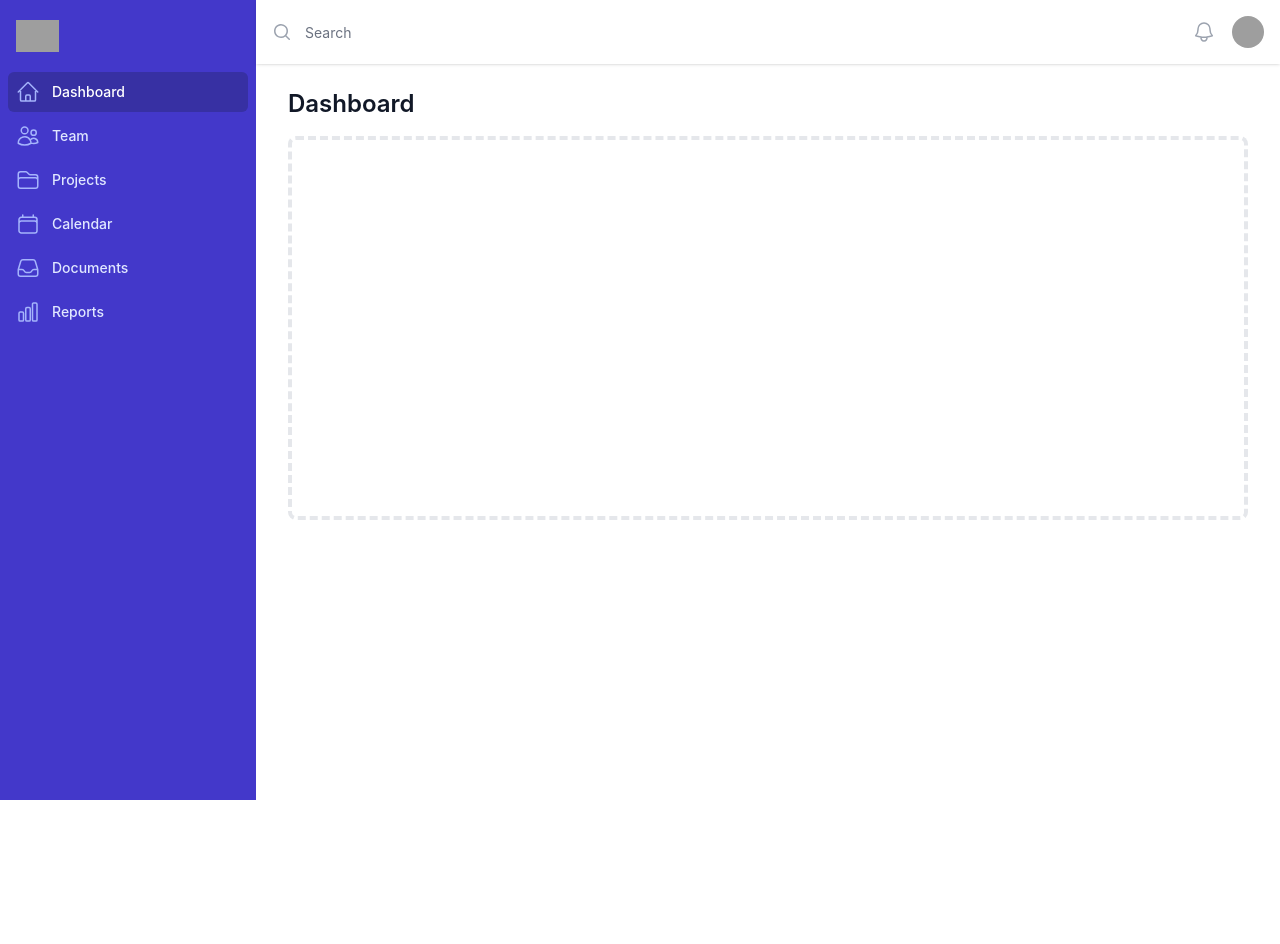
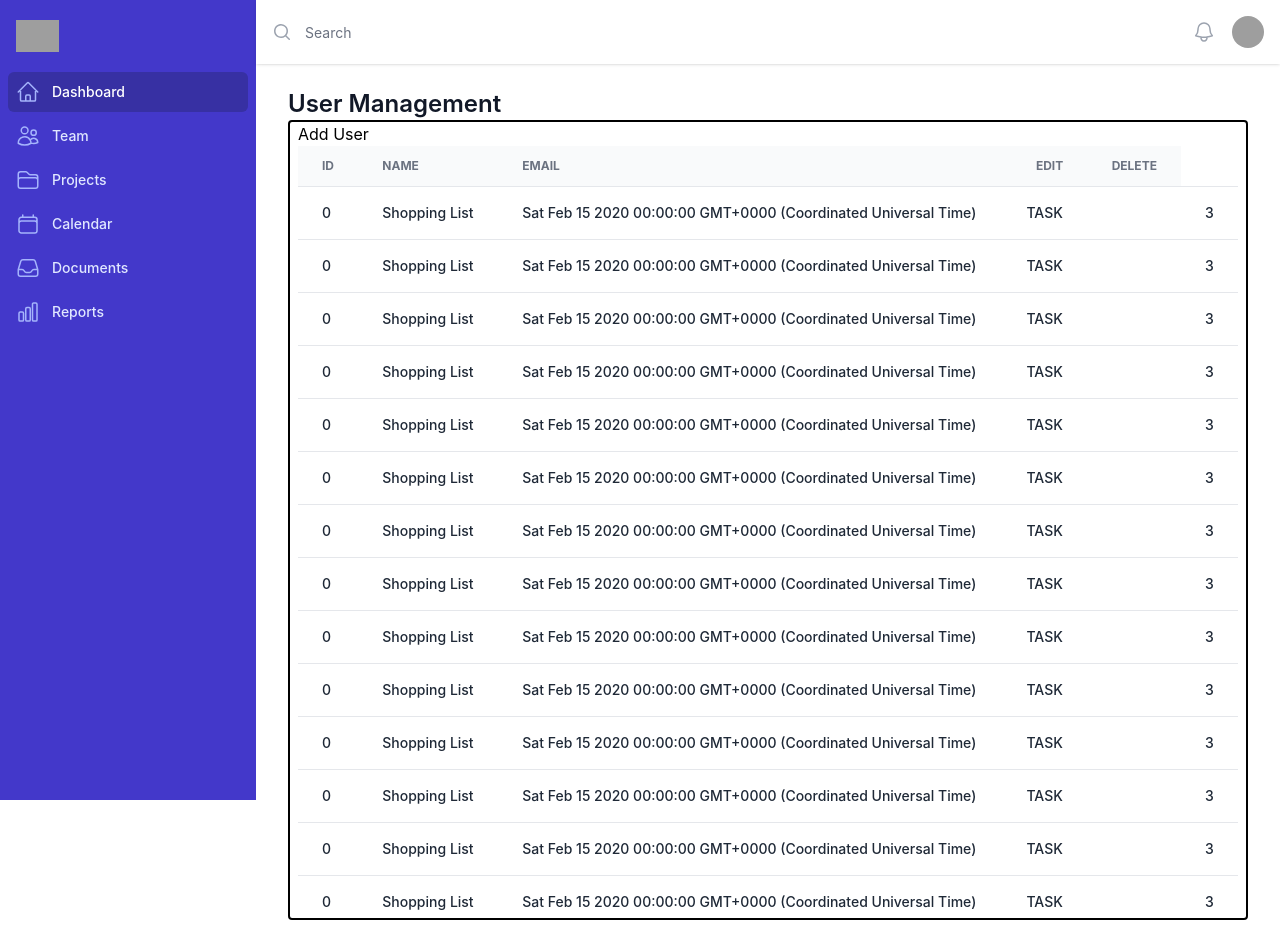
Before and after one commit to hritikb27/YDF-NGO, a Next.js app in the folder client_/: page / in a window 1280 px wide. Before the commit the page ends 800 px from the top, so only its background shows below. Built offline with nearby package versions, Linux system fonts and the light colour scheme; grey boxes are pictures that could not be loaded.

Commit message:
table implementation

```diff
--- /dev/null
+++ b/client_/components/userManagement/index.js
@@ -0,0 +1,76 @@
+import nodes from '../../utils/sampleData';
+
+const UserManagement = () => {
+    return (
+        <div className="w-full h-[800px] flex flex-col items-start rounded overflow-y-auto border-2 border-black px-2">
+            <button>Add User</button>
+            <div className=' mx-auto w-full'>
+                {/* <CompactTable columns={COLUMNS} data={data} theme={theme} pagination={pagination} /> */}
+            </div>
+            <table className="min-w-full divide-y divide-gray-200">
+                <thead className="bg-gray-50 w-full">
+                    <tr>
+                        <th
+                            scope="col"
+                            className="px-6 py-3 text-xs font-bold text-left text-gray-500 uppercase "
+                        >
+                            ID
+                        </th>
+                        <th
+                            scope="col"
+                            className="px-6 py-3 text-xs font-bold text-left text-gray-500 uppercase "
+                        >
+                            Name
+                        </th>
+                        <th
+                            scope="col"
+                            className="px-6 py-3 text-xs font-bold text-left text-gray-500 uppercase "
+                        >
+                            Email
+                        </th>
+                        <th
+                            scope="col"
+                            className="px-6 py-3 text-xs font-bold text-right text-gray-500 uppercase "
+                        >
+                            Edit
+                        </th>
+                        <th
+                            scope="col"
+                            className="px-6 py-3 text-xs font-bold text-right text-gray-500 uppercase "
+                        >
+                            Delete
+                        </th>
+                    </tr>
+                </thead>
+                <tbody className="divide-y divide-gray-200">
+
+                    {nodes && nodes.map(item => {
+                        return <tr>
+                            <td className="px-6 py-4 text-sm font-medium text-gray-800 whitespace-nowrap">
+                                {item.id}
+                            </td>
+                            <td className="px-6 py-4 text-sm font-medium text-gray-800 whitespace-nowrap">
+                                {item.name}
+                            </td>
+                            <td className="px-6 py-4 text-sm font-medium text-gray-800 whitespace-nowrap">
+                                {String(item.deadline)}
+                            </td>
+                            <td className="px-6 py-4 text-sm font-medium text-gray-800 whitespace-nowrap">
+                                {item.type}
+                            </td>
+                            <td className="px-6 py-4 text-sm font-medium text-gray-800 whitespace-nowrap">
+                                {item.isComplete}
+                            </td>
+                            <td className="px-6 py-4 text-sm font-medium text-gray-800 whitespace-nowrap">
+                                {item.nodes}
+                            </td>
+                        </tr>
+                    })}
+
+                </tbody>
+            </table>
+        </div>
+    )
+}
+
+export default UserManagement;
--- a/client_/pages/index.js
+++ b/client_/pages/index.js
@@ -15,6 +15,7 @@ import {
 import StaticSidebar from '../components/Sidebars/staticSidebar'
 
 import Header from '../components/Header'
+import UserManagement from '../components/userManagement'
 
 const navigation = [
   { name: 'Dashboard', href: '#', icon: HomeIcon, current: true },
@@ -39,13 +40,11 @@ export default function Example() {
           <main>
             <div className="py-6">
               <div className="mx-auto max-w-7xl px-4 sm:px-6 md:px-8">
-                <h1 className="text-2xl font-semibold text-gray-900">Dashboard</h1>
+                <h1 className="text-2xl font-semibold text-gray-900">User Management</h1>
               </div>
               <div className="mx-auto max-w-7xl px-4 sm:px-6 md:px-8">
                 {/* Replace with your content */}
-                <div className="py-4">
-                  <div className="h-96 rounded-lg border-4 border-dashed border-gray-200" />
-                </div>
+                <UserManagement />
                 {/* /End replace */}
               </div>
             </div>
--- /dev/null
+++ b/client_/utils/sampleData.js
@@ -0,0 +1,268 @@
+const nodes = [
+    {
+        id: '0',
+        name: 'Shopping List',
+        deadline: new Date(2020, 1, 15),
+        type: 'TASK',
+        isComplete: true,
+        nodes: 3,
+    },
+    {
+        id: '0',
+        name: 'Shopping List',
+        deadline: new Date(2020, 1, 15),
+        type: 'TASK',
+        isComplete: true,
+        nodes: 3,
+    },
+    {
+        id: '0',
+        name: 'Shopping List',
+        deadline: new Date(2020, 1, 15),
+        type: 'TASK',
+        isComplete: true,
+        nodes: 3,
+    },
+    {
+        id: '0',
+        name: 'Shopping List',
+        deadline: new Date(2020, 1, 15),
+        type: 'TASK',
+        isComplete: true,
+        nodes: 3,
+    },
+    {
+        id: '0',
+        name: 'Shopping List',
+        deadline: new Date(2020, 1, 15),
+        type: 'TASK',
+        isComplete: true,
+        nodes: 3,
+    },
+    {
+        id: '0',
+        name: 'Shopping List',
+        deadline: new Date(2020, 1, 15),
+        type: 'TASK',
+        isComplete: true,
+        nodes: 3,
+    },
+    {
+        id: '0',
+        name: 'Shopping List',
+        deadline: new Date(2020, 1, 15),
+        type: 'TASK',
+        isComplete: true,
+        nodes: 3,
+    },
+    {
+        id: '0',
+        name: 'Shopping List',
+        deadline: new Date(2020, 1, 15),
+        type: 'TASK',
+        isComplete: true,
+        nodes: 3,
+    },
+    {
+        id: '0',
+        name: 'Shopping List',
+        deadline: new Date(2020, 1, 15),
+        type: 'TASK',
+        isComplete: true,
+        nodes: 3,
+    },
+    {
+        id: '0',
+        name: 'Shopping List',
+        deadline: new Date(2020, 1, 15),
+        type: 'TASK',
+        isComplete: true,
+        nodes: 3,
+    },
+    {
+        id: '0',
+        name: 'Shopping List',
+        deadline: new Date(2020, 1, 15),
+        type: 'TASK',
+        isComplete: true,
+        nodes: 3,
+    },
+    {
+        id: '0',
+        name: 'Shopping List',
+        deadline: new Date(2020, 1, 15),
+        type: 'TASK',
+        isComplete: true,
+        nodes: 3,
+    },
+    {
+        id: '0',
+        name: 'Shopping List',
+        deadline: new Date(2020, 1, 15),
+        type: 'TASK',
+        isComplete: true,
+        nodes: 3,
+    },
+    {
+        id: '0',
+        name: 'Shopping List',
+        deadline: new Date(2020, 1, 15),
+        type: 'TASK',
+        isComplete: true,
+        nodes: 3,
+    },
+    {
+        id: '0',
+        name: 'Shopping List',
+        deadline: new Date(2020, 1, 15),
+        type: 'TASK',
+        isComplete: true,
+        nodes: 3,
+    },
+    {
+        id: '0',
+        name: 'Shopping List',
+        deadline: new Date(2020, 1, 15),
+        type: 'TASK',
+        isComplete: true,
+        nodes: 3,
+    },
+    {
+        id: '0',
+        name: 'Shopping List',
+        deadline: new Date(2020, 1, 15),
+        type: 'TASK',
+        isComplete: true,
+        nodes: 3,
+    },
+    {
+        id: '0',
+        name: 'Shopping List',
+        deadline: new Date(2020, 1, 15),
+        type: 'TASK',
+        isComplete: true,
+        nodes: 3,
+    },
+    {
+        id: '0',
+        name: 'Shopping List',
+        deadline: new Date(2020, 1, 15),
+        type: 'TASK',
+        isComplete: true,
+        nodes: 3,
+    },
+    {
+        id: '0',
+        name: 'Shopping List',
+        deadline: new Date(2020, 1, 15),
+        type: 'TASK',
+        isComplete: true,
+        nodes: 3,
+    },
+    {
+        id: '0',
+        name: 'Shopping List',
+        deadline: new Date(2020, 1, 15),
+        type: 'TASK',
+        isComplete: true,
+        nodes: 3,
+    },
+    {
+        id: '0',
+        name: 'Shopping List',
+        deadline: new Date(2020, 1, 15),
+        type: 'TASK',
+        isComplete: true,
+        nodes: 3,
+    },
+    {
+        id: '0',
+        name: 'Shopping List',
+        deadline: new Date(2020, 1, 15),
+        type: 'TASK',
+        isComplete: true,
+        nodes: 3,
+    },
+    {
+        id: '0',
+        name: 'Shopping List',
+        deadline: new Date(2020, 1, 15),
+        type: 'TASK',
+        isComplete: true,
+        nodes: 3,
+    },
+    {
+        id: '0',
+        name: 'Shopping List',
+        deadline: new Date(2020, 1, 15),
+        type: 'TASK',
+        isComplete: true,
+        nodes: 3,
+    },
+    {
+        id: '0',
+        name: 'Shopping List',
+        deadline: new Date(2020, 1, 15),
+        type: 'TASK',
+        isComplete: true,
+        nodes: 3,
+    },
+    {
+        id: '0',
+        name: 'Shopping List',
+        deadline: new Date(2020, 1, 15),
+        type: 'TASK',
+        isComplete: true,
+        nodes: 3,
+    },
+    {
+        id: '0',
+        name: 'Shopping List',
+        deadline: new Date(2020, 1, 15),
+        type: 'TASK',
+        isComplete: true,
+        nodes: 3,
+    },
+    {
+        id: '0',
+        name: 'Shopping List',
+        deadline: new Date(2020, 1, 15),
+        type: 'TASK',
+        isComplete: true,
+        nodes: 3,
+    },
+    {
+        id: '0',
+        name: 'Shopping List',
+        deadline: new Date(2020, 1, 15),
+        type: 'TASK',
+        isComplete: true,
+        nodes: 3,
+    },
+    {
+        id: '0',
+        name: 'Shopping List',
+        deadline: new Date(2020, 1, 15),
+        type: 'TASK',
+        isComplete: true,
+        nodes: 3,
+    },
+    {
+        id: '0',
+        name: 'Shopping List',
+        deadline: new Date(2020, 1, 15),
+        type: 'TASK',
+        isComplete: true,
+        nodes: 3,
+    },
+    {
+        id: '0',
+        name: 'Shopping List',
+        deadline: new Date(2020, 1, 15),
+        type: 'TASK',
+        isComplete: true,
+        nodes: 3,
+    },
+];
+
+export default nodes;
```
